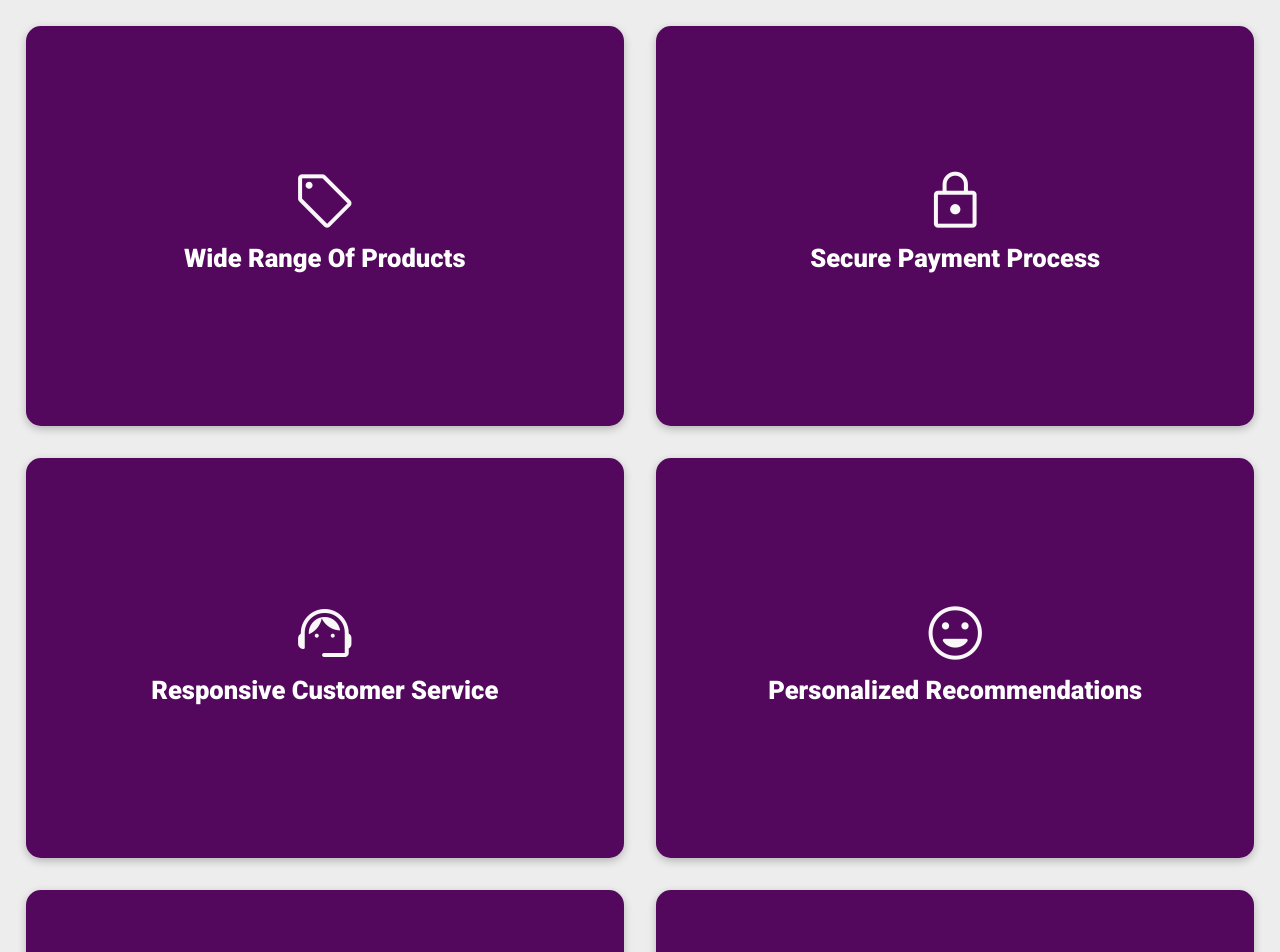
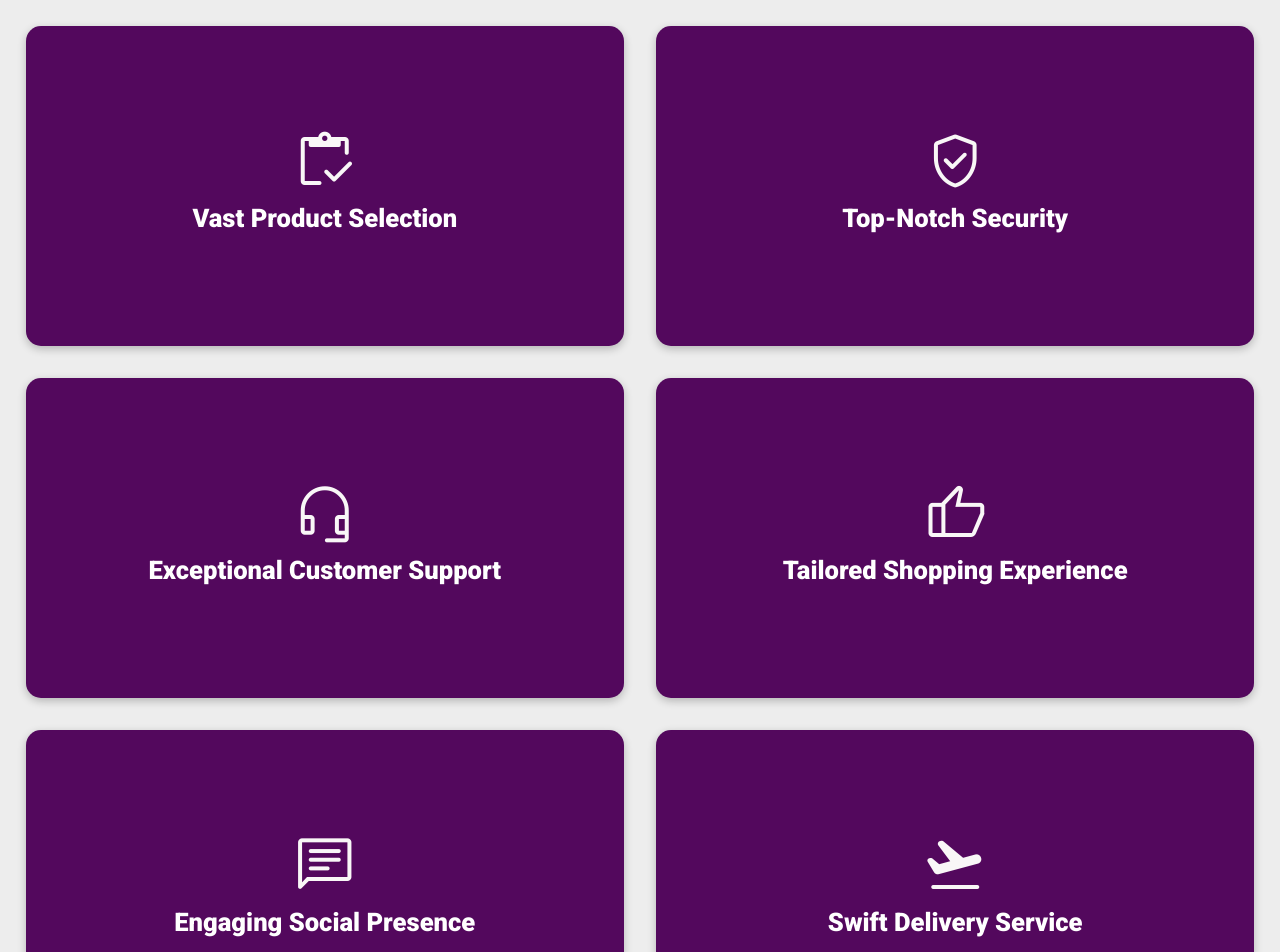
Before and after one commit to Web-Dev-Learner/buy_now, a React (Vite) app: page / in a window 1280 px wide. Shown: the part 1120-2072 px from the top of the page. Built offline with nearby package versions, Linux system fonts and the light colour scheme.

Commit message:
updated slide

```diff
--- a/package.json
+++ b/package.json
@@ -1,5 +1,5 @@
 {
-  "name": "buy-now",
+  "name": "joyful-mart",
   "private": true,
   "version": "0.0.0",
   "type": "module",
--- a/src/components/errorpage/Errorpage.jsx
+++ b/src/components/errorpage/Errorpage.jsx
@@ -1,6 +1,5 @@
 // Packages
 import { Link, useRouteError } from "react-router-dom";
-import { motion, AnimatePresence } from "framer-motion";
 // Styles
 import styles from "./ErrorPage.module.css";
 // Images
@@ -9,14 +8,7 @@ import errorImage from "../../assets/images/not-found-page.svg";
 export default function ErrorPage() {
     const error = useRouteError();
     return (
-        <AnimatePresence>
-            <motion.section
-                initial={{ opacity: 0 }}
-                animate={{ opacity: 1 }}
-                exit={{ opacity: 0 }}
-                transition={{ duration: 0.5 }}
-                className={styles.errorPage}
-            >
+        <section className={styles.errorPage}>
             <h1>
                 Seems like the page you are looking for doesn&apos;t exist
             </h1>
@@ -26,7 +18,6 @@ export default function ErrorPage() {
                 alt="This page doesn't exist."
             />
             <Link to="/">Go back to our main page</Link>
-            </motion.section>
-        </AnimatePresence>
+        </section>
     );
 }
--- a/src/components/keypoints/Keypoints.jsx
+++ b/src/components/keypoints/Keypoints.jsx
@@ -3,47 +3,49 @@ import styles from "./KeyPoints.module.css";
 export default function KeyPoints() {
     const keyPoints = [
         {
-            title: "Wide Range Of Products",
+            title: "Vast Product Selection",
             description:
-                "Whether customers are looking for electronics, fashion items, home decor, or beauty products, BuyNow Shop has something for everyone.",
-            googleIcon: "sell",
+                "From cutting-edge gadgets to the latest fashion trends, JoyfulMart offers an extensive collection of products to suit every taste.",
+            googleIcon: "inventory",
         },
         {
-            title: "Secure Payment Process",
+            title: "Top-Notch Security",
             description:
-                " Customers can shop with confidence knowing that BuyNow Shop prioritizes security in online transactions.",
-            googleIcon: "lock",
+                "Shop worry-free with JoyfulMart’s secure payment gateway, ensuring your transactions are safe and protected.",
+            googleIcon: "verified_user",
         },
         {
-            title: "Responsive Customer Service",
+            title: "Exceptional Customer Support",
             description:
-                "BuyNow Shop values customer satisfaction and provides responsive customer service to address any inquiries or concerns. Customers can reach out to the support team via email, phone, or live chat for assistance.",
-            googleIcon: "support_agent",
+                "Our dedicated support team is always ready to assist, ensuring you have a smooth and satisfying shopping experience.",
+            googleIcon: "headset_mic",
         },
         {
-            title: "Personalized Recommendations",
+            title: "Tailored Shopping Experience",
             description:
-                "To enhance the shopping experience, BuyNow Shop utilizes algorithms to provide personalized product recommendations based on customer preferences and browsing history.",
-            googleIcon: "mood",
+                "Enjoy a personalized shopping journey with recommendations that match your style and preferences, thanks to our smart algorithms.",
+            googleIcon: "thumb_up",
         },
         {
-            title: "Social Media Integration",
+            title: "Engaging Social Presence",
             description:
-                "BuyNow Shop engages with customers through various social media platforms, sharing updates on new products, promotions, and events to foster a sense of community among shoppers.",
-            googleIcon: "share",
+                "Stay connected with JoyfulMart on social media for the latest updates, exclusive deals, and community engagement.",
+            googleIcon: "chat",
         },
         {
-            title: "Fast and Reliable Shipping",
+            title: "Swift Delivery Service",
             description:
-                "BuyNow Shop partners with trusted shipping providers to ensure fast and reliable delivery of orders. Customers can track their orders and expect timely arrival of their purchases.",
-            googleIcon: "local_shipping",
+                "Experience the convenience of fast and reliable shipping, with real-time tracking and prompt delivery of your orders.",
+            googleIcon: "flight_takeoff",
         },
     ];
+
+
 
     return (
         <div className={styles.keyPoints}>
             <p>
-                <span>BuyNow</span> <span>S</span>hop is a an e-commerce
+                <span>JoyfulMart</span>  is a an e-commerce
                 website that aims to provide customers with a seamless shopping
                 experience for a variety of products.{" "}
             </p>
--- a/src/components/keypoints/Keypoints.module.css
+++ b/src/components/keypoints/Keypoints.module.css
@@ -16,11 +16,13 @@
     font-weight: 100;
     align-self: center;
     margin: 0 auto;
+
 }
 
 .keyPoints > p > span {
     font-size: 2.5rem;
     color: var(--color-main);
+
 }
 
 .keyPoints > .grid {
@@ -31,12 +33,12 @@
 }
 
 .keyPoints .grid .point {
-    height: 25em;
+    height: 20em;
     display: flex;
     flex-direction: column;
     align-items: center;
     justify-content: center;
-    padding: 25px;
+    padding: 20px;
     border-radius: 15px;
     gap: 10px;
     background-color: var(--color-main);
--- a/src/components/routes/home/slides/mainSlide/mainSlide.jsx
+++ b/src/components/routes/home/slides/mainSlide/mainSlide.jsx
@@ -1,11 +1,16 @@
 import React from 'react';
 import styles from './MainSlide.module.css';
-import logo from "../../../../../assets/images/people.jpg";
+
 
 export default function MainSlide() {
     return (
         <div className={styles.mainSlide}>
-            <h1>Welcome To BuyNow Shop</h1>
+ <h1>
+  <span style={{ color: "white", fontSize: "3rem" }}>Welcome to </span>
+  <span style={{ color: "black", fontWeight: "bold", fontSize: "3rem" }}>Joyful</span>
+  <span style={{ color: "red", fontSize: "3rem" }}>Mart</span>
+</h1>
+
         </div>
     );
 }
--- a/src/components/routes/products/renderProducts/renderProducts.jsx
+++ b/src/components/routes/products/renderProducts/renderProducts.jsx
@@ -2,7 +2,6 @@
 import { useState, useEffect } from "react";
 import PropTypes from "prop-types";
 import { useParams } from "react-router-dom";
-import { motion, AnimatePresence } from "framer-motion";
 // Components
 import ProductPreview from "../productPreview/ProductPreview";
 import Loader from "../loader/Loader";
@@ -45,19 +44,12 @@ export default function RenderProducts() {
             .finally(() => setIsLoading(false));
     }, [categoryId]);
 
-    if (error) <ErrorFetchingProducts error={error} />;
+    if (error) return <ErrorFetchingProducts error={error} />;
 
     if (isLoading) return <Loader />;
 
     return (
-        <AnimatePresence>
-            <motion.div
-                initial={{ opacity: 0 }}
-                animate={{ opacity: 1 }}
-                exit={{ opacity: 0 }}
-                transition={{ duration: 0.5 }}
-                className={styles.products}
-            >
+        <div className={styles.products}>
             {products.length === 0 ? (
                 <ErrorFetchingProducts
                     error={`We couldn't find the category: "${categoryId}"...`}
@@ -70,8 +62,7 @@ export default function RenderProducts() {
                     />
                 ))
             )}
-            </motion.div>
-        </AnimatePresence>
+        </div>
     );
 }
 
```
Also changed, not shown: 1 other file (tests, documents, lock files or other folders). Lines whose indentation alone changed are shown as unchanged.
